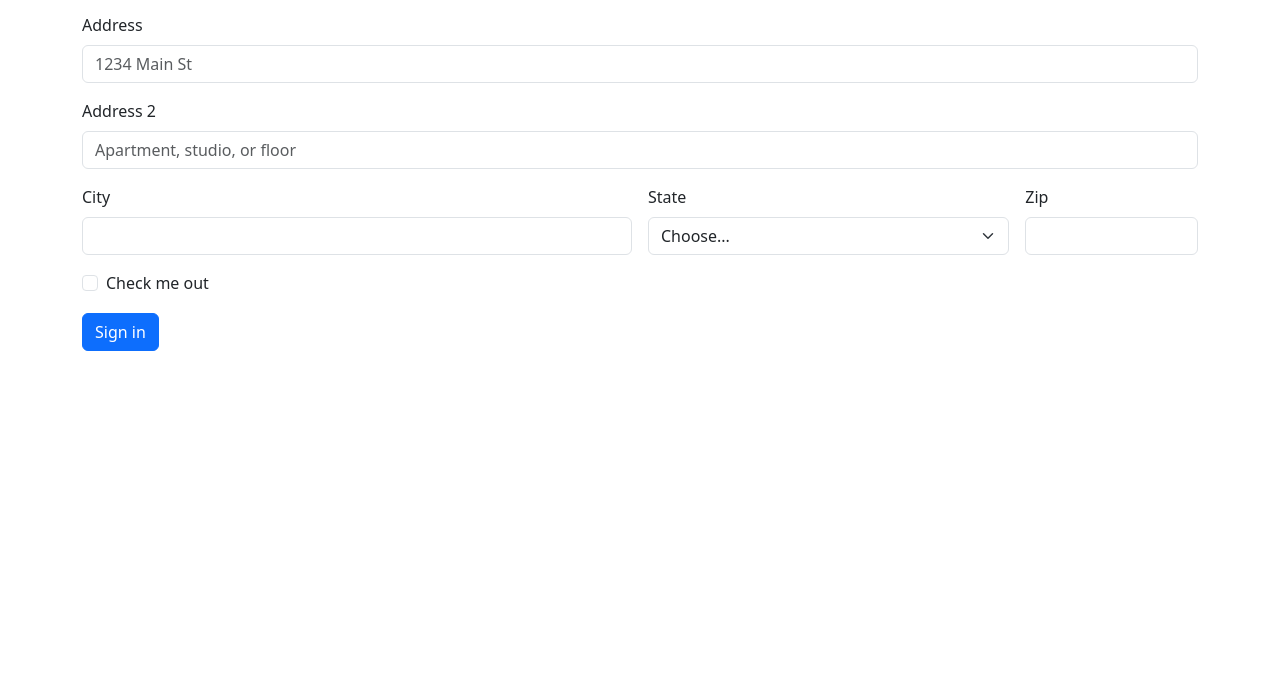
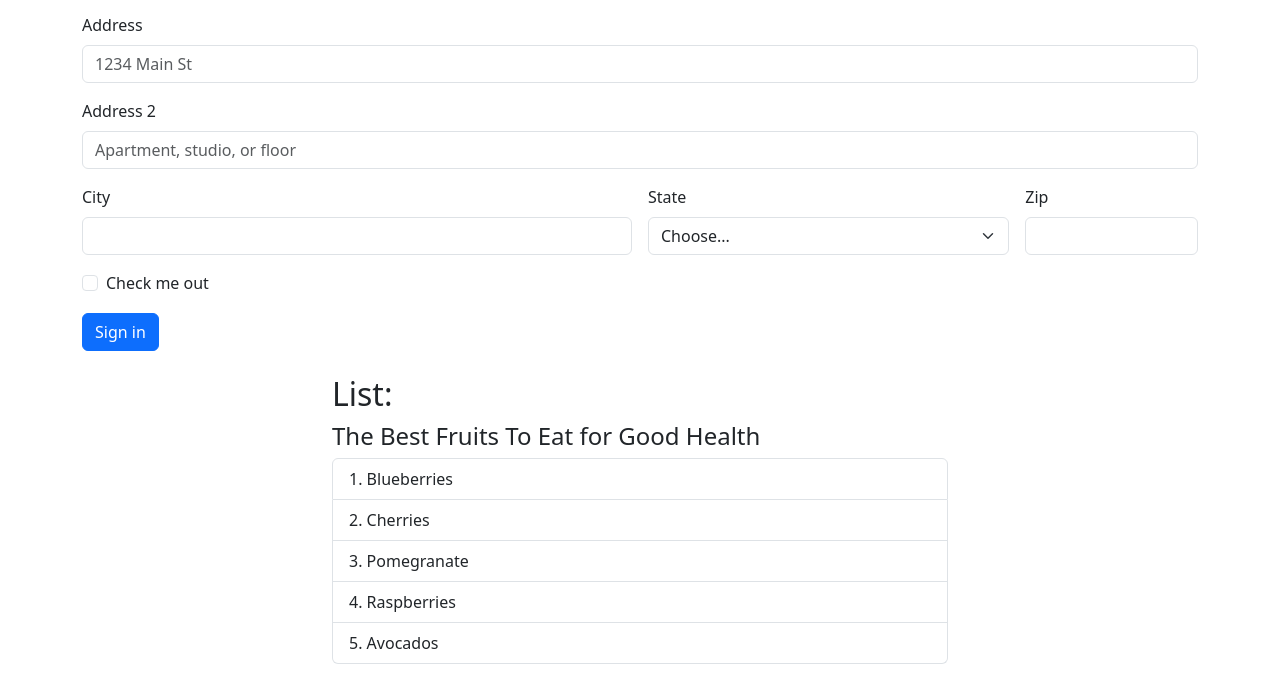
Before and after one commit to emon-hossain1001/Ostad-Assingnment-01, a plain HTML site: page index.html in a window 1280 px wide. Shown: the part 589-1277 px from the top of the page. Before the commit the page ends 964 px from the top, so only its background shows below. Drawn offline with Linux system fonts and the light colour scheme.

Commit message:
added list item

```diff
--- a/index.html
+++ b/index.html
@@ -93,7 +93,18 @@
           </form>
       </div>
 
-
+      <!-- List Item -->
+       <div class="container mt-4 mb-4 w-50">
+        <h2>List:</h2>
+        <h4>The Best Fruits To Eat for Good Health</h4>
+        <ol class="list-group list-group-numbered">
+            <li class="list-group-item">Blueberries</li>
+            <li class="list-group-item">Cherries</li>
+            <li class="list-group-item">Pomegranate</li>
+            <li class="list-group-item">Raspberries</li>
+            <li class="list-group-item">Avocados</li>
+          </ol>
+       </div>
     <script src="./bootstrap.bundle.js"></script>
 </body>
 </html>
```
